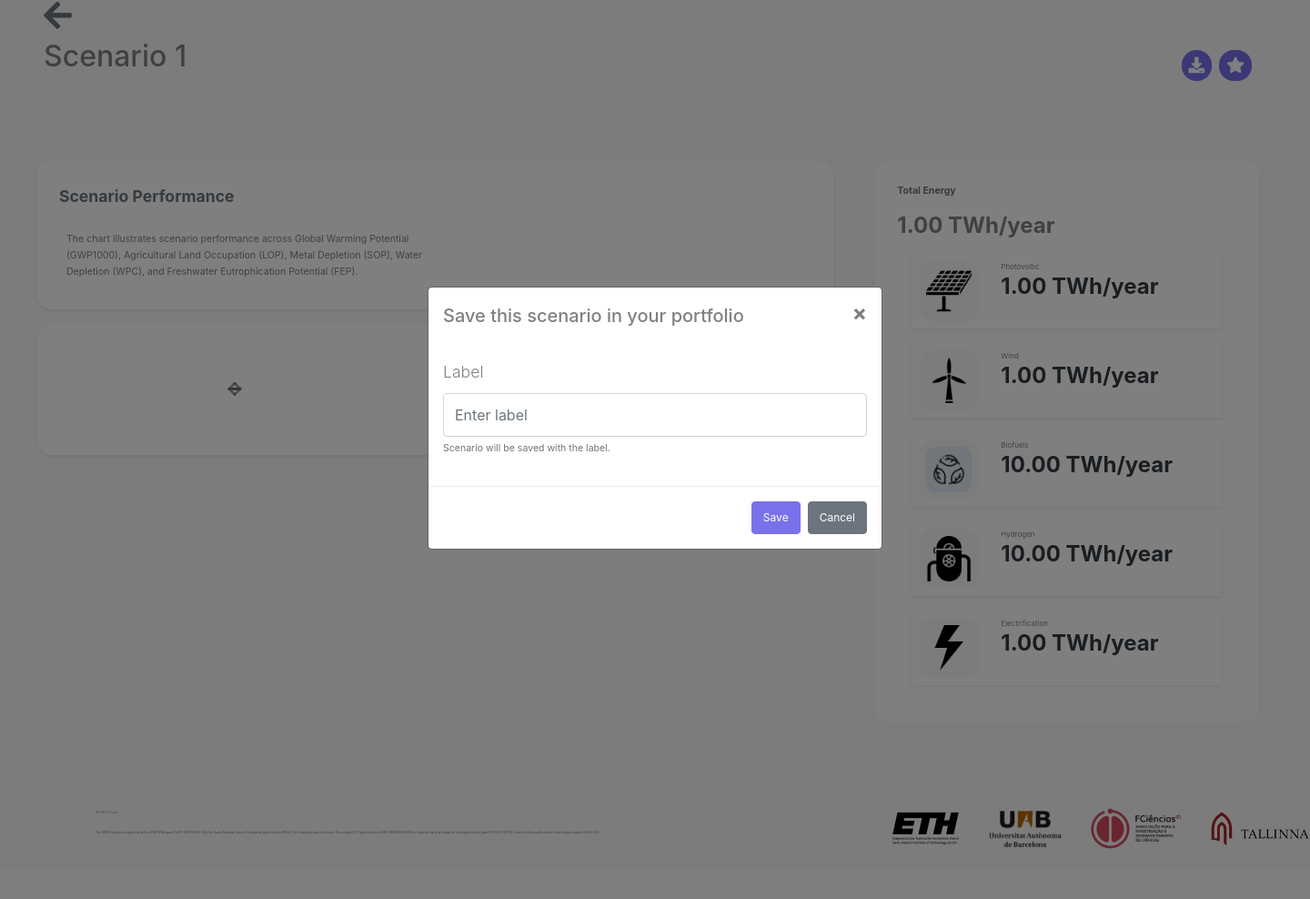
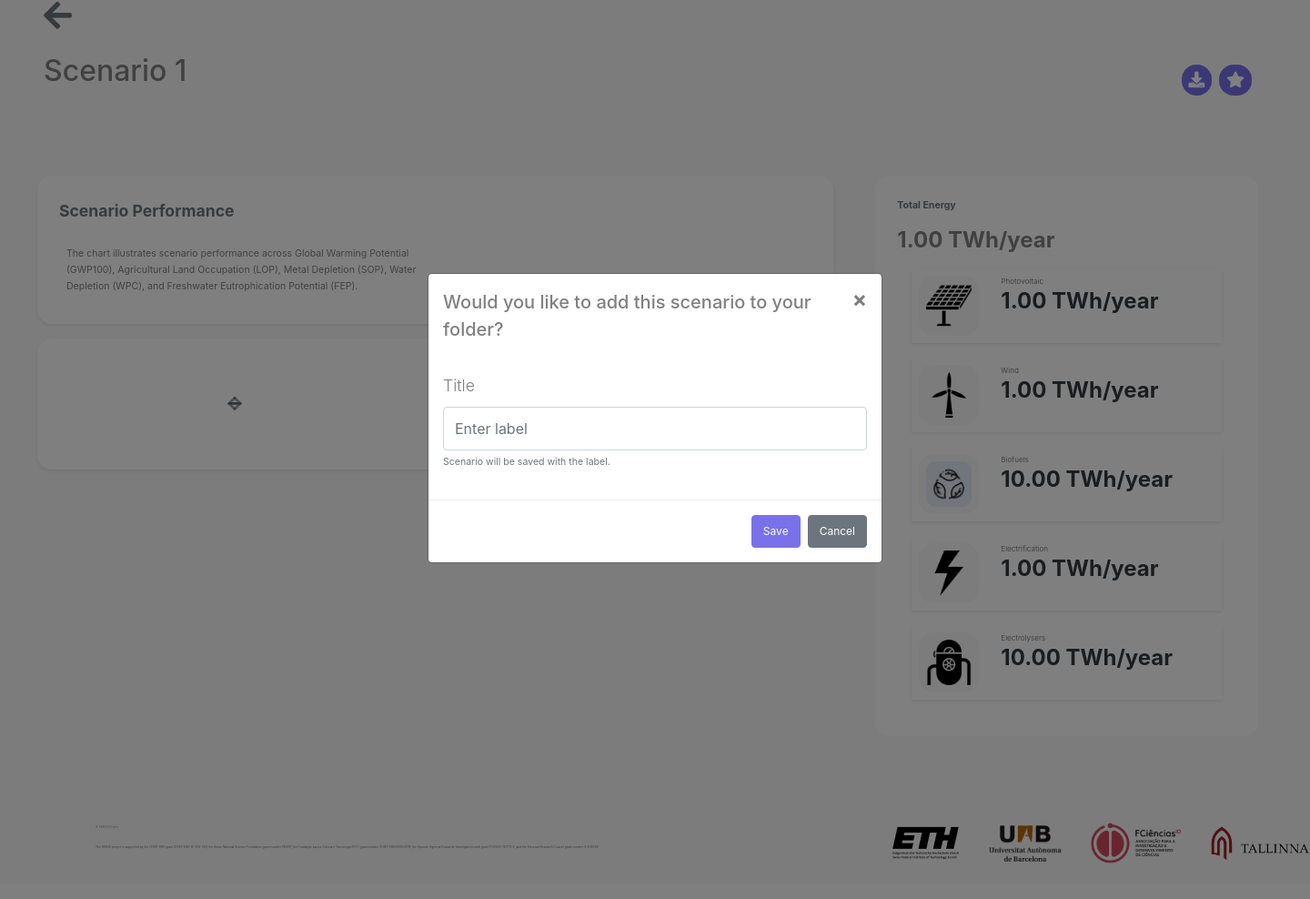
Before and after one commit to centre-for-educational-technology/Seeds_bootstrap, a Django app: template templates/inspect_scenario.html in a window 1440 px wide, after a click that opens the changed part; the page is wider, and only the part inside the window is pictured. Shown: the part 113-1101 px from the top of that part at 91% size. Run offline with Django 4.2, Linux system fonts and the light colour scheme; a user stored in the database is signed in; tables that the repository leaves empty hold one stand-in row (values such as "Sample post"); the template is opened without the code that fills it: most values are stand-ins (such as "Sample title", 1, 10 or a date in 2020); some libraries are stand-ins or nearby versions; some web fonts are replaced.

Commit message:
updating translations for missing entries, closing #18

```diff
--- a/templates/inspect_scenario.html
+++ b/templates/inspect_scenario.html
@@ -15,24 +15,26 @@
 <div class="mt-4 mx-4 px-4 ">
   <a class="text-muted" href="" onclick="history.back();"> <span class='fa fa-arrow-left fa-2x'></span><a>
 </div>
-<div class='d-flex px-4 mx-4  justify-content-between'>
+<div class='d-flex px-4 mx-4 pt-3  justify-content-between'>
   <div class='py-1'>
-    <h2> Scenario  {{data.scenario.id}} </h2>
+    <h2 class=''> {% translate 'Scenario' %}  {{data.scenario.id}} </h2>
   </div>
+  <div class='d-flex  p-2 m-2'>
+  {% if user.is_authenticated %}
 
-  {% if user.is_authenticated %}
-  <div class='d-flex  p-2 m-2'>
     <i style="cursor:pointer" class="fa fa-download  bg-primary text-white p-2 rounded-top rounded-bottom mx-2" data-toggle='modal' data-placement='top' data-target="#save_modal"></i>
     <!--<i class="fa fa-download  pr-2 bg-primary text-white p-2 rounded-top rounded-bottom mx-2"></i> -->
     <i style="cursor:pointer" class="fa fa-star   bg-primary text-white p-2 rounded-top rounded-bottom" data-toggle='modal' data-placement='top' data-target="#vote_modal"></i>
-  </div>
+
   {% else %}
-  <div class='d-flex  p-2 m-2'>
+
     <i style="cursor:pointer" class="fa fa-download  bg-secondary text-white p-2 rounded-top rounded-bottom mx-2" data-toggle='modal' data-placement='top' data-target="#disable_modal"></i>
     <!--<i class="fa fa-download  pr-2 bg-primary text-white p-2 rounded-top rounded-bottom mx-2"></i> -->
     <i style="cursor:pointer" class="fa fa-star   bg-secondary text-white p-2 rounded-top rounded-bottom" data-toggle='modal' data-placement='top' data-target="#disable_modal"></i>
-  </div>
-  {% endif %}
+
+    {% endif %}
+
+</div>
 </div>
 <div class="modal fade" id="disable_modal" tabindex="-1" role="dialog" aria-labelledby="exampleModalLabel"
 aria-hidden="true">
@@ -84,7 +86,7 @@ aria-hidden="true">
             <input type='hidden' name='form_type' value='save'>
             <input type='hidden' name='project_id' value='{{project_id}}'>
             <div class="modal-header border-bottom-0">
-                <h5 class="modal-title" id="exampleModalLabel">{% translate 'Save this scenario in your portfolio'%}
+                <h5 class="modal-title" id="exampleModalLabel">{% translate 'Would you like to add this scenario to your folder?'%}
                 </h5>
                 <button type="button" class="close" data-dismiss="modal" aria-label="Close">
                     <span aria-hidden="true">&times;</span>
@@ -93,7 +95,7 @@ aria-hidden="true">
             <div class='modal-body'>
 
                 <div class="form-group">
-                  <label for="exampleInputEmail1">Label</label>
+                  <label for="exampleInputEmail1">{% translate 'Title'%}</label>
                   <input type="text" class="form-control" id="label" name="label" aria-describedby="emailHelp" placeholder="Enter label">
                   <small  class="form-text text-muted">{% translate 'Scenario will be saved with the label.'%}</small>
                 </div>
@@ -163,7 +165,7 @@ aria-hidden="true">
         <p class='text-muted font-weight-bold'>{% translate 'Scenario Performance'%}</p>
         <div class='d-flex flex-row'>
           <div class="px-2 small py-2 w-50">
-            {% translate 'The chart illustrates scenario performance across Global Warming Potential (GWP1000), Agricultural Land Occupation (LOP), Metal Depletion (SOP), Water Depletion (WPC), and Freshwater Eutrophication Potential (FEP).'%}
+            {% translate 'The chart illustrates scenario performance across Global Warming Potential (GWP100), Agricultural Land Occupation (LOP), Metal Depletion (SOP), Water Depletion (WPC), and Freshwater Eutrophication Potential (FEP).'%}
           </div>
           <div class="px-5 py-2">
             <div class='' id='impact_control'></div>
@@ -217,7 +219,7 @@ aria-hidden="true">
             <img width="50px" src="{% static 'images/PHOTOVOLTAIC.png'%}">
           </div>
           <div class='p-2'>
-            <div class='px-2 small' style='font-size:.5rem;'>{% translate 'Photovoltic'%}</div>
+            <div class='px-2 small' style='font-size:.5rem;'>{% translate 'Photovoltaic'%}</div>
             <div class='h4 px-2 text-dark font-weight-bold'> {{data.total_pv |floatformat:2 }} TWh/year</div>
           </div>
         </a>
@@ -261,17 +263,6 @@ aria-hidden="true">
           </div>
         </a>
 
-        <a class="m-3 d-flex shadow-sm border-light bgd-flex collapsed" data-toggle="collapse" data-target="#collapsefour" aria-expanded="false" aria-controls="collapsefour" class=' d-flex px-4 rounded-top rounded-bottom bg-white border-secondary'>
-          <div class='p-2 m-2 bg-light rounded'>
-            <img width="50px" src="{% static 'images/HYDROGEN.png'%}">
-          </div>
-          <div class='p-2'>
-            <div class='px-2 small' style='font-size:.5rem;'>{% translate 'Hydrogen'%}</div>
-            <div class='h4 px-2 text-dark font-weight-bold'>{{data.scenario.hydrogen |floatformat:2 }}  TWh/year</div>
-          </div>
-        </a>
-
-
         <a class="m-3 d-flex shadow-sm border-light bgd-flex collapsed" data-toggle="collapse" data-target="#collapsefive" aria-expanded="false" aria-controls="collapsefive" class=' d-flex px-4 rounded-top rounded-bottom bg-white border-secondary'>
           <div class='p-2 m-2 bg-light rounded'>
             <img width="50px" src="{% static 'images/ELECTRIC.png'%}">
@@ -291,6 +282,19 @@ aria-hidden="true">
             <p class='display-5 text-right pr-3 pb-3'>{{data.electrification.transport_percentage |floatformat:2}}%</p>
           </div>
         </div>
+        <a class="m-3 d-flex shadow-sm border-light bgd-flex collapsed" data-toggle="collapse" data-target="#collapsefour" aria-expanded="false" aria-controls="collapsefour" class=' d-flex px-4 rounded-top rounded-bottom bg-white border-secondary'>
+          <div class='p-2 m-2 bg-light rounded'>
+            <img width="50px" src="{% static 'images/HYDROGEN.png'%}">
+          </div>
+          <div class='p-2'>
+            <div class='px-2 small' style='font-size:.5rem;'>{% translate 'Electrolysers'%}</div>
+            <div class='h4 px-2 text-dark font-weight-bold'>{{data.scenario.hydrogen |floatformat:2 }}  TWh/year</div>
+          </div>
+        </a>
+
+
+
+
 
 
       </div>
@@ -338,8 +342,8 @@ aria-hidden="true">
           range: [0,1]
         }
       },
-      width: 300,
-      margin : {l:35, r:15, t:15, b:15},
+      width: 320,
+      margin : {l:35, r:35, t:15, b:15},
       showlegend: false,
     }
     Plotly.newPlot("impact_control", data, layout,config)
@@ -353,7 +357,7 @@ aria-hidden="true">
       automargin: true
     }]
     var layout_supply = {
-      title: 'Total energy supply: {{data.energy_supply_total}} Twh/year',
+      title: "{% translate 'Total energy supply'%}: {{data.energy_supply_total}} Twh/year",
       height: 400,
       width: 400,
       showlegend: false
@@ -452,7 +456,7 @@ aria-hidden="true">
 
     var data_a = [ trace1_a, trace2_a ];
     var layout_a = {
-      title:'Agricultural Land Occupation',
+      title:"{% translate 'Agricultural Land Occupation'%}",
       width: 500,
       showlegend: false,
 
@@ -479,7 +483,7 @@ aria-hidden="true">
     };
     var data_a = [ trace1_a, trace2_a ];
     var layout_a = {
-      title:'Surplus Ore',
+      title:"{% translate 'Surplus Ore Potential' %}",
       width: 500,
       showlegend: false,
     };
@@ -504,7 +508,7 @@ aria-hidden="true">
     };
     var data_a = [ trace1_a, trace2_a ];
     var layout_a = {
-      title:'Global Warming',
+      title:"{% translate 'Global Warming Potential' %}",
       width: 500,
       showlegend: false,
     };
@@ -529,7 +533,7 @@ aria-hidden="true">
     };
     var data_a = [ trace1_a, trace2_a ];
     var layout_a = {
-      title:'Water Consumption',
+      title:"{% translate 'Water Consumption' %}",
       width: 500,
       showlegend: false,
     };
@@ -554,7 +558,7 @@ aria-hidden="true">
     };
     var data_a = [ trace1_a, trace2_a ];
     var layout_a = {
-      title:'Freshwater Eutrophication',
+      title:"{% translate 'Freshwater Eutrophication Potential' %}",
       width: 500,
       showlegend: false,
     };
--- a/templates/project_page.html
+++ b/templates/project_page.html
@@ -19,10 +19,12 @@
             <div class='p-3'>
                 <h4 class='font-weight-bold'> {{project.name}}</h4>
                 <p>
-                   {{ project.description }}
+                    {% blocktrans %}
+                    This project gathers information and preferences of SEEDS tool users to tailor the modelling of transition scenarios for the Portuguese energy system regarding decarbonisation targets proposed for the year 2050.
+                   {% endblocktrans %}
                 </p>
                 <p class='mt-2'>
-                    {% translate 'Find out more in our'%} <a href='#'>Documentation</a>.
+                    {% translate 'Find out more in our'%} <a href='#'>{% translate 'Documentation' %}</a>.
                 </p>
             </div>
             <div class='p-2 align-center'>
```
Also changed, not shown: register/templates/sign_up.html (+14 -10 lines), templates/portfolio.html (+10 -10 lines), locale/en/LC_MESSAGES/django.po, locale/pt/LC_MESSAGES/django.po, 1 other file.
